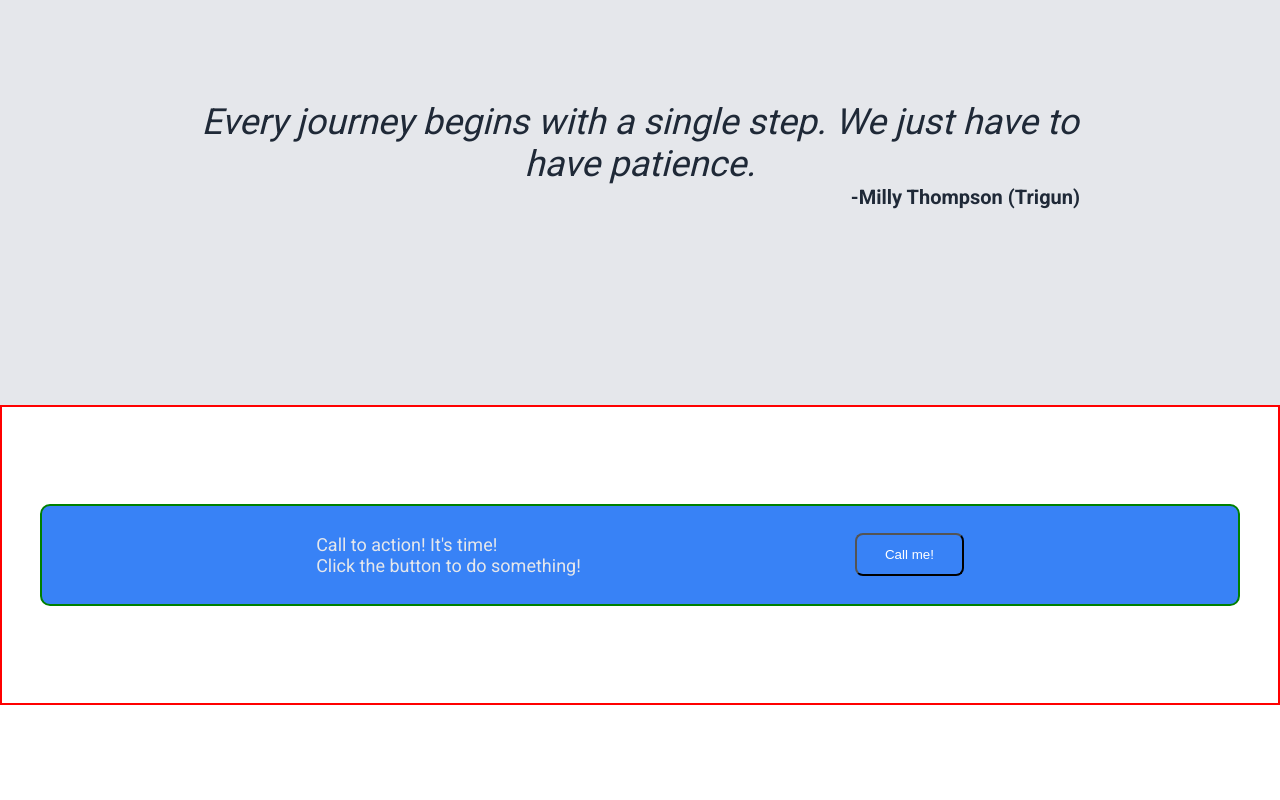
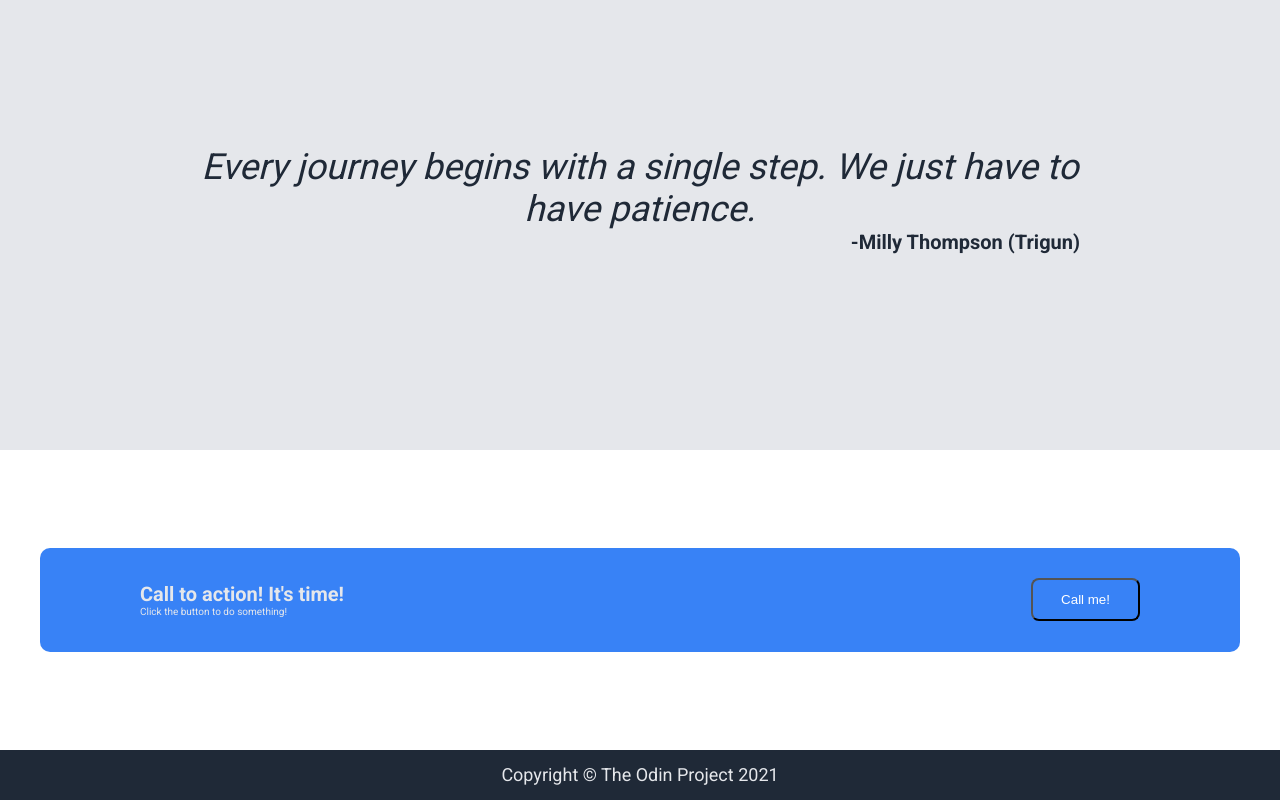
Before and after one commit to krizelrika/landingPagePractice, a plain HTML site: page index.html in a window 1280 px wide. Shown: the part 784-1584 px from the top of the page. Before the commit the page ends 1489 px from the top, so only its background shows below. Drawn offline with Linux system fonts and the light colour scheme.

Commit message:
finally added footer

```diff
--- a/index.html
+++ b/index.html
@@ -63,10 +63,15 @@
         <div class="call_to_action">
             <div class="message">
                 <p id="cta"> Call to action! It's time!</p>
-                <p id="follow">Click the button to do something!</p>
+                <p id="dosomething">Click the button to do something!</p>
             </div>
             <button id="callme">Call me!</button>
         </div>
     </div>
+    <div class='footer-container'>
+        <div class="theFooter">
+            <p>Copyright &#169 The Odin Project 2021</p>
+        </div>
+    </div>
 </body>
 </html>
--- a/styles.css
+++ b/styles.css
@@ -49,7 +49,7 @@ body {
 
 .header {
     width: 100%;
-    height: 300px;
+    height: 350px;
     display: flex;
     justify-content: space-around;
 }
@@ -65,12 +65,13 @@ button {
     color: #fff;
     background-color: #3882F6;
     border-radius: 8px;
-    padding: 12px 28px;;
+    padding: 12px 28px;
 }
 
 #placeholder {
     height: auto;
-    width: 95%;
+    width: 100%;
+    margin-bottom: 50px;
 }
 
 h1 {
@@ -90,7 +91,7 @@ p {
 }
 
 .rand-container {
-    border: 1px solid red;  /* For debugging */
+    /*border: 1px solid red;  /* For debugging */
     display: flex;
     flex-direction: column;
     align-items: center;
@@ -112,7 +113,7 @@ p {
 #one_count {
     height: auto;
     width: 50%;
-    border: 2px solid #3882F6;
+    /*border: 2px solid #3882F6;*/
     border-radius: 8px;
     display: block;
 }
@@ -122,7 +123,6 @@ p {
     flex-direction: column;
     align-items: center;
     padding: 20px 0;
-    border: 2px solid green;
     box-sizing: border-box;
     flex-grow: 0;
     flex-wrap: wrap;
@@ -177,13 +177,11 @@ p {
     justify-content: center;
     height: 300px;
     width: auto;
-    border: 2px solid red;
 }
 
 .call_to_action {
-    border: 2px solid green;
     display: flex;
-    justify-content: space-evenly;
+    justify-content: space-between;
     flex-direction: row;
     flex-wrap: wrap;
     background-color: #3882F6;
@@ -195,11 +193,32 @@ p {
 }
 
 #callme {
-    margin-left: 200gitpx;
+    margin-right: 100px;
 }
 
 .message {
     display: flex;
     flex-direction: column;
     flex-wrap: wrap;
+    margin-left: 100px;
 }
+
+#cta {
+    font-size: 20px;
+    font-weight: 600;
+}
+
+#dosomething {
+    font-size: 10px;
+    font-weight: 200;
+}
+
+.footer-container {
+    background-color: #1F2937;
+    padding: 20px 0;
+    display: flex;
+    justify-content: center;
+    align-items: center;
+    height: 50px;
+    width: auto;
+}
```
